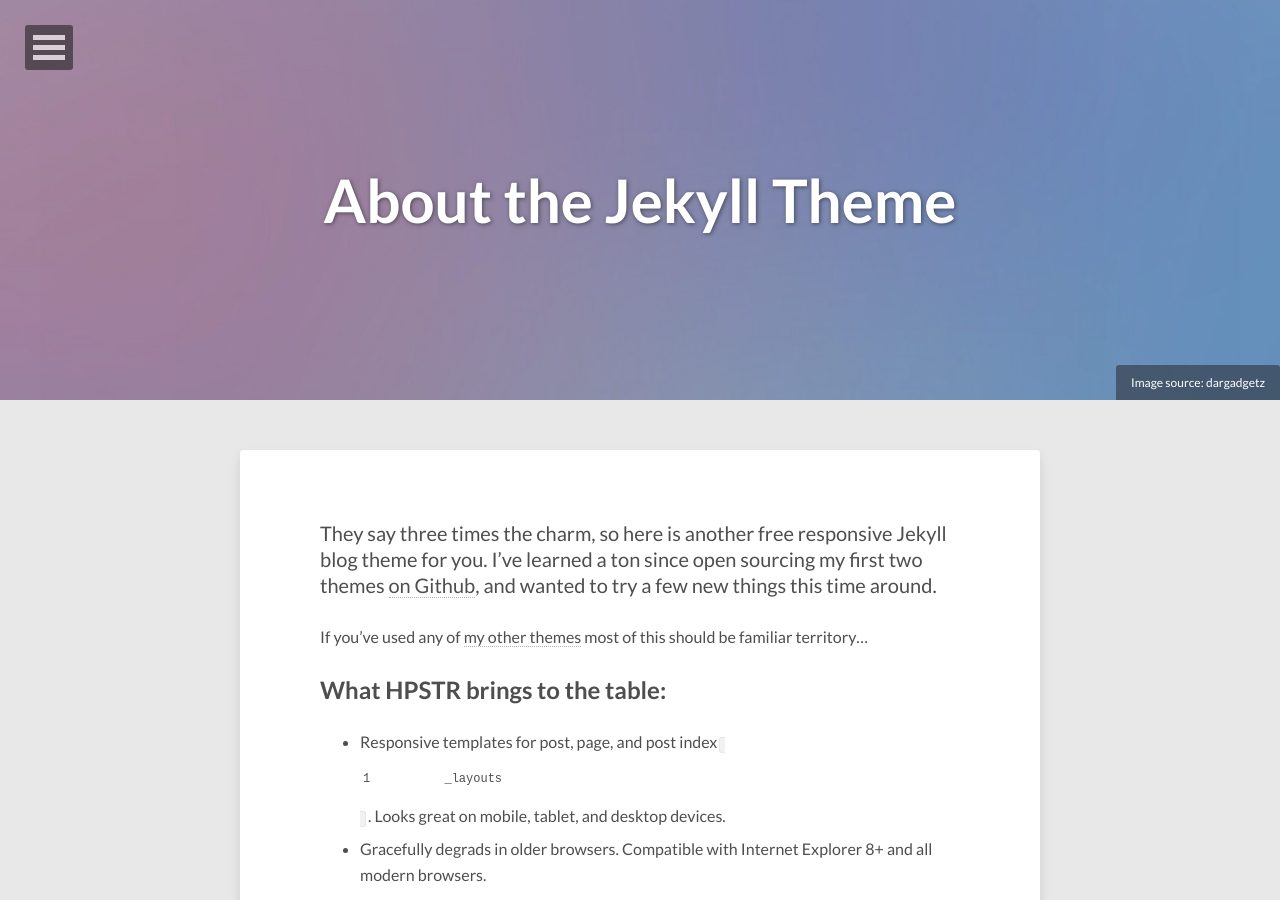
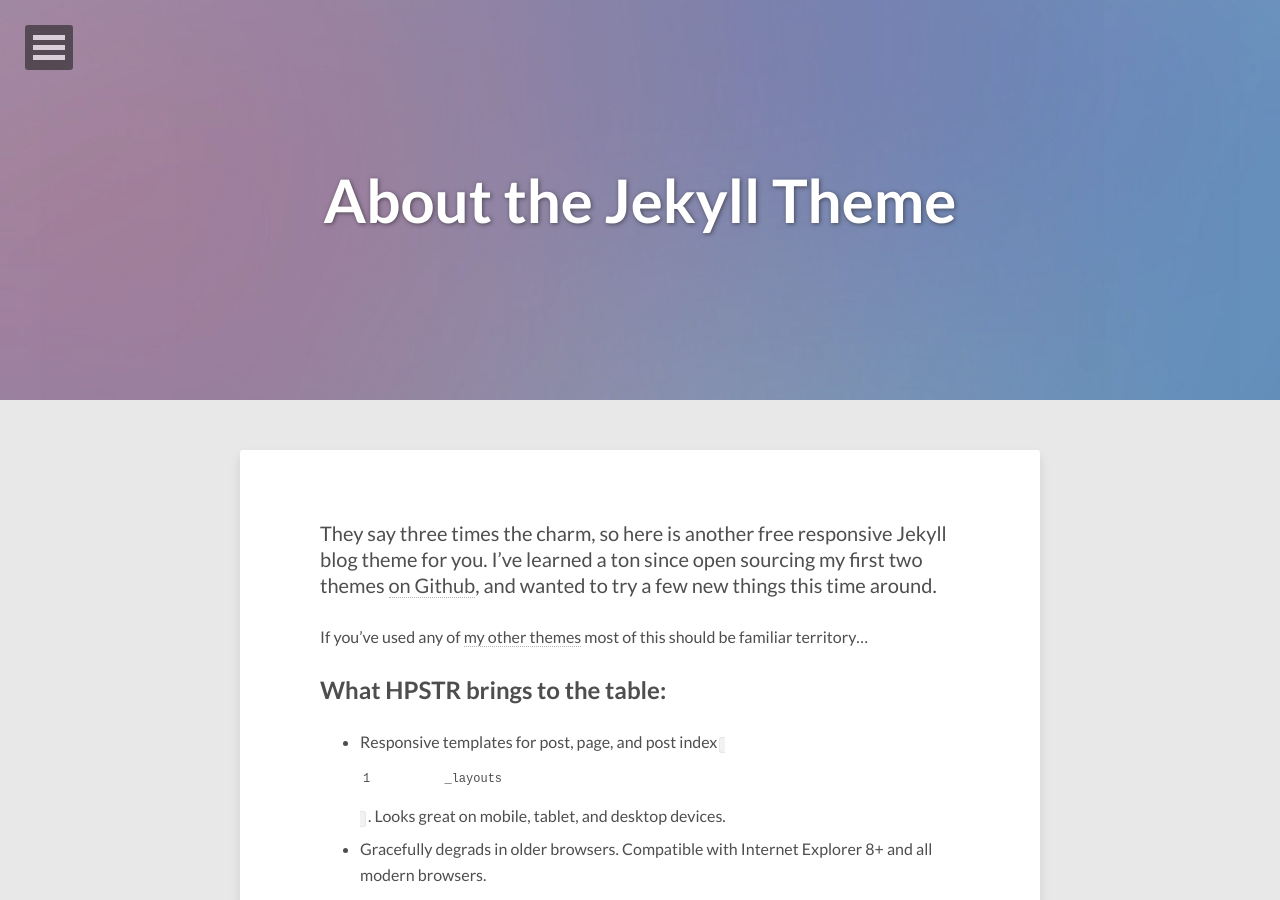
Before and after one commit to caskethopper/caskethopper.github.io, a Jekyll site: the page built from about/index.md, in a window 1280 px wide and 900 px high. Built offline with Jekyll 4.4.1, drawn with Linux system fonts in a browser that asks for light colours; nearby versions of some CDN libraries.

Commit message:
removed credit from indices

```diff
--- a/about/index.md
+++ b/about/index.md
@@ -3,8 +3,6 @@
 title: About the Jekyll Theme
 image:
   feature: abstract-5.jpg
-  credit: dargadgetz
-  creditlink: http://www.dargadgetz.com/ios-7-abstract-wallpaper-pack-for-iphone-5-and-ipod-touch-retina/
 comments: false
 modified: 2014-12-24
 ---
--- a/index.html
+++ b/index.html
@@ -6,8 +6,6 @@
 comments: false
 image:
   feature: abstract-1.jpg
-  credit: dargadgetz
-  creditlink: http://www.dargadgetz.com/ios-7-abstract-wallpaper-pack-for-iphone-5-and-ipod-touch-retina/
 ---
 
 {% for post in paginator.posts %}
```
